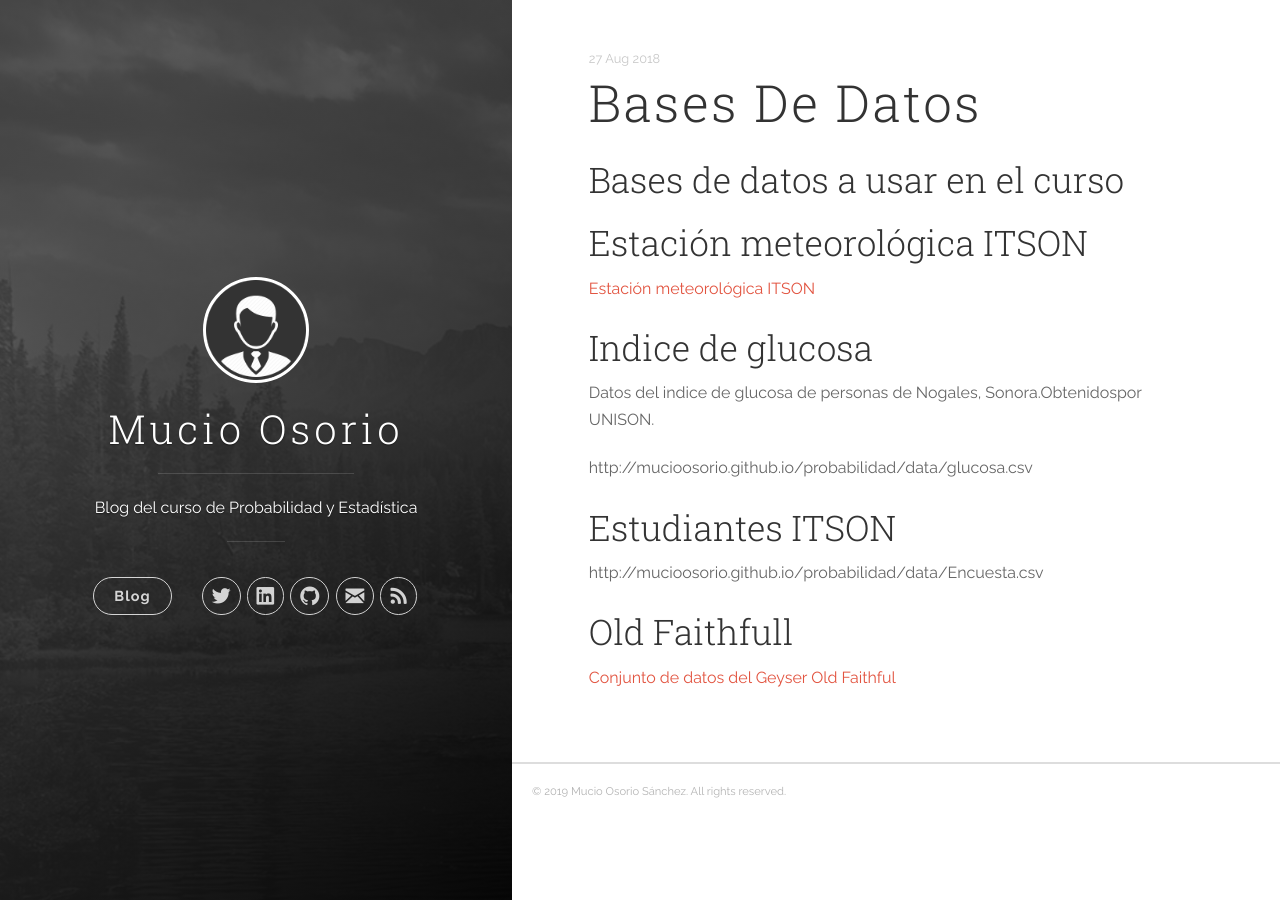
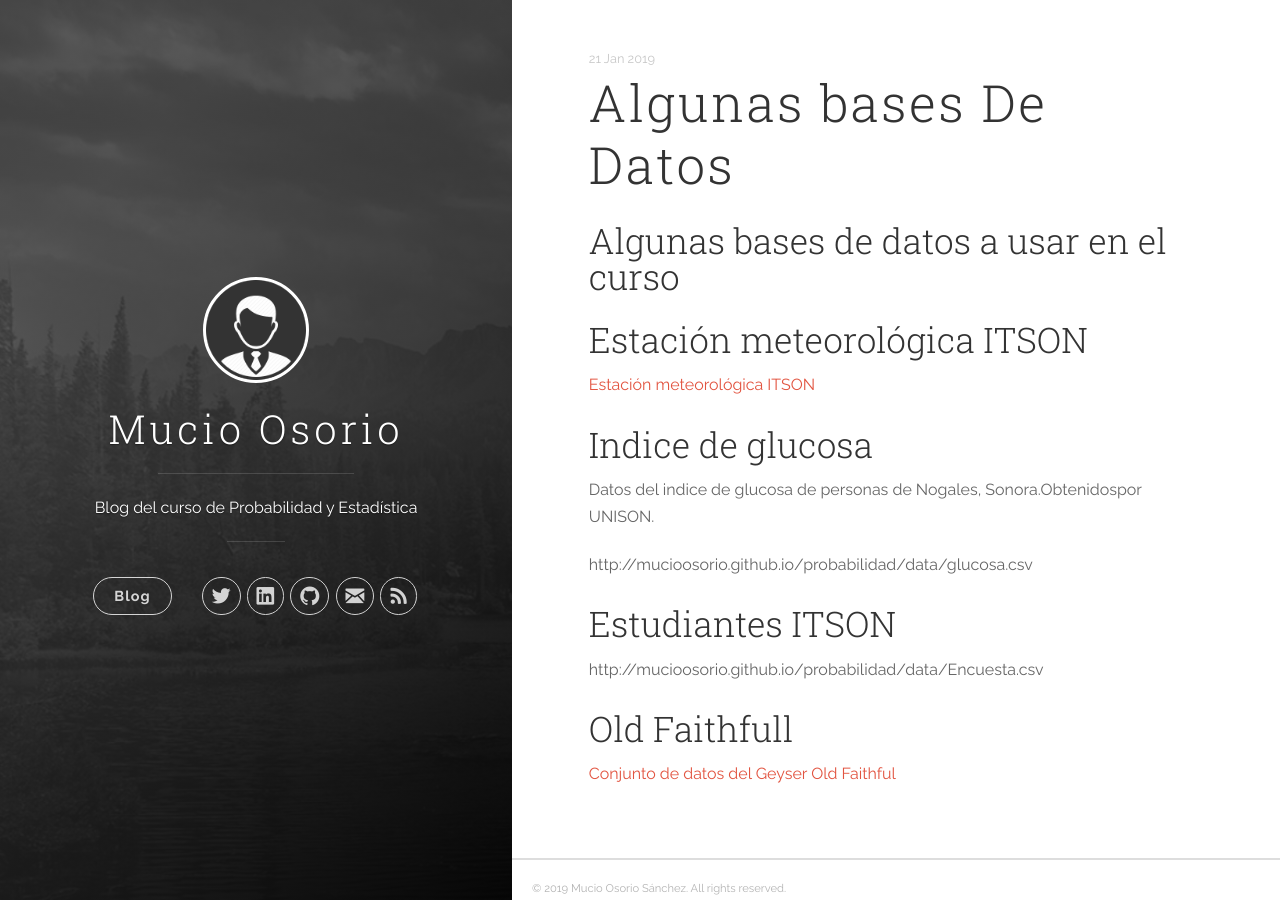
Before and after one commit to mucioosorio/probabilidad, a Jekyll site: the page built from _posts/2019-01-21-Algunas bases-de-datos.md, in a window 1280 px wide. Built offline with Jekyll 4.4.1, drawn with Linux system fonts in a browser that asks for light colours; nearby versions of some CDN libraries.

Commit message:
Update and rename 2018-08-27-Bases-de-datos.md to 2019-01-21-Algunas bases-de-datos.md

```diff
--- a/_posts/2018-08-27-Bases-de-datos.md
+++ b/_posts/2019-01-21-Algunas bases-de-datos.md
@@ -1,4 +1,4 @@
-## Bases de datos a usar en el curso
+## Algunas bases de datos a usar en el curso
 
 ## Estación meteorológica ITSON
 
@@ -10,6 +10,7 @@
 Datos del indice de glucosa de personas de Nogales, Sonora.Obtenidospor UNISON.
 
 http://mucioosorio.github.io/probabilidad/data/glucosa.csv
+
 ## Estudiantes ITSON
 
 http://mucioosorio.github.io/probabilidad/data/Encuesta.csv
```
